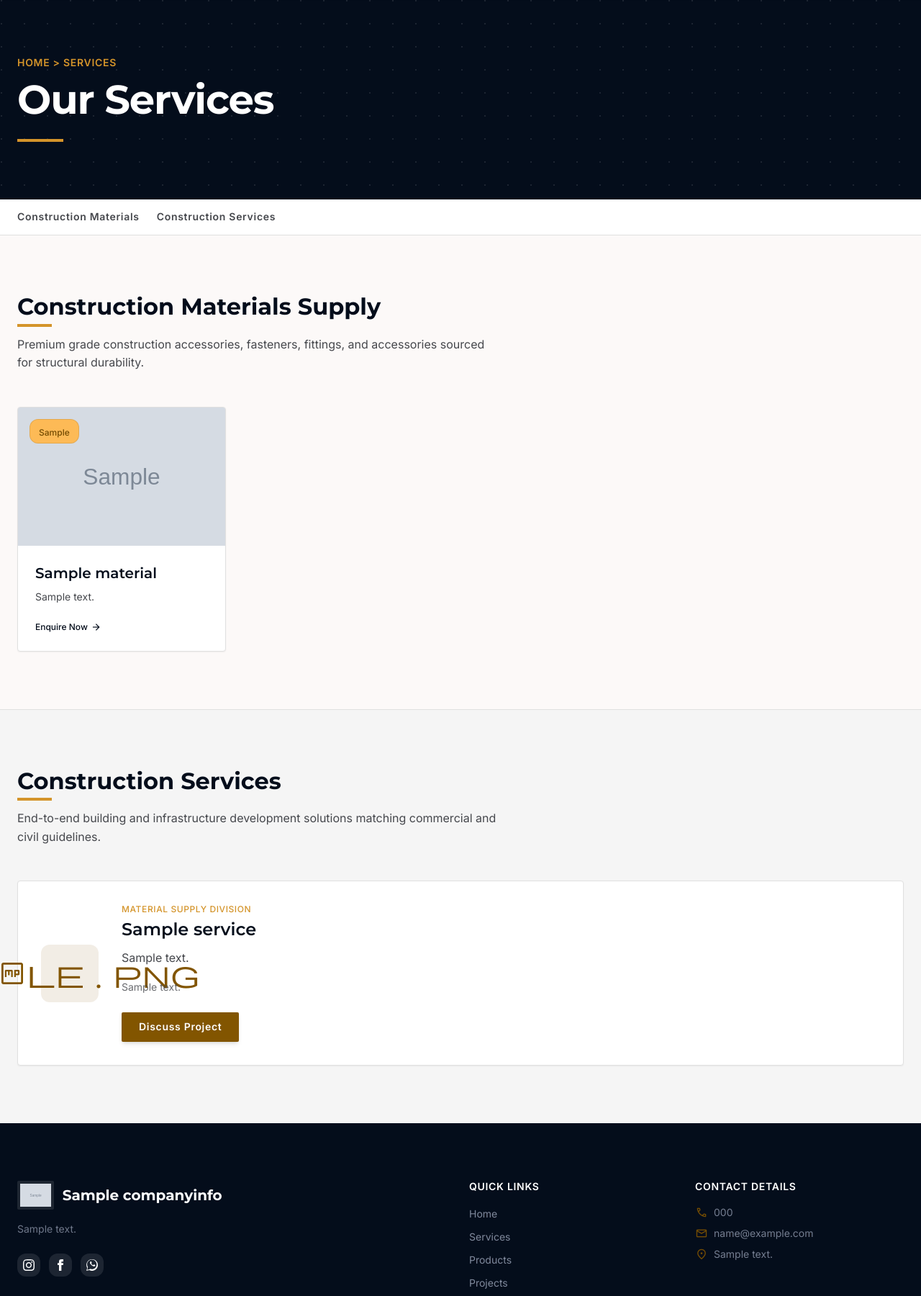
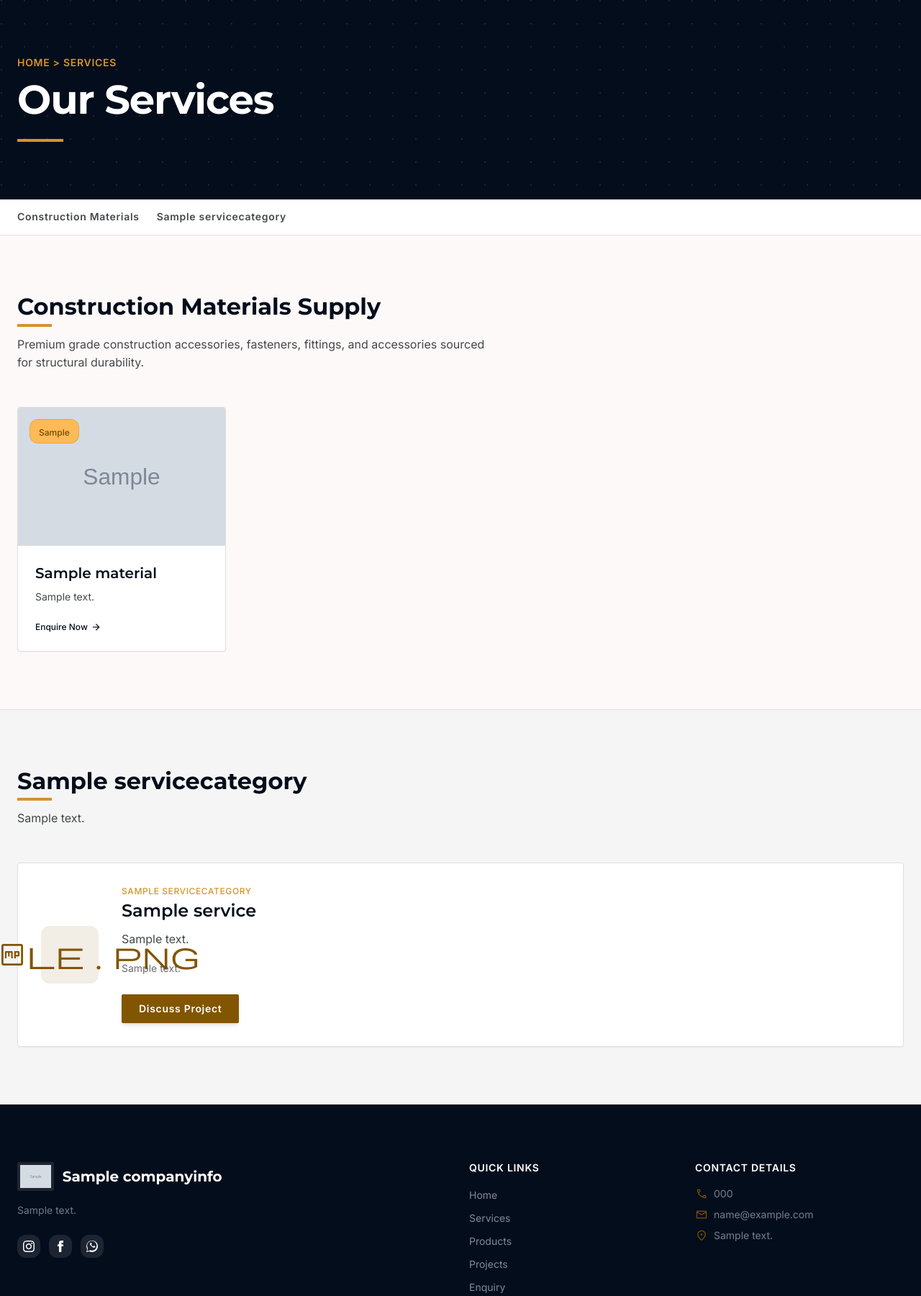
Before and after one commit to gokulsofficial-creator/viruksha, a Django app: page /services/ in a window 1280 px wide. Shown: the part 81-1881 px from the top of the page at 72% size. Run offline with Django 5.2, Linux system fonts and the light colour scheme; tables that the repository leaves empty hold one stand-in row (values such as "Sample post"); grey boxes marked "Sample" are stand-in pictures; some libraries are stand-ins or nearby versions.

Commit message:
Admin & Structure: Convert Service category to a client-manageable database model ServiceCategory

```diff
--- a/core/models.py
+++ b/core/models.py
@@ -34,14 +34,24 @@ class Statistic(models.Model):
     def __str__(self):
         return f"{self.label}: {self.value}"
 
+class ServiceCategory(models.Model):
+    name = models.CharField(max_length=200)
+    slug = models.SlugField(unique=True)
+    description = models.TextField(blank=True)
+    icon_class = models.CharField(max_length=100, blank=True, help_text="Material Symbol icon name, e.g., build")
+    sort_order = models.IntegerField(default=0)
+
+    class Meta:
+        verbose_name = "Service Category"
+        verbose_name_plural = "Service Categories"
+        ordering = ['sort_order', 'name']
+
+    def __str__(self):
+        return self.name
+
 class Service(models.Model):
-    CATEGORY_CHOICES = [
-        ('MATERIAL', 'Construction Material Supply'),
-        ('CONSTRUCTION', 'Construction Services'),
-    ]
-
     title = models.CharField(max_length=200)
-    category = models.CharField(max_length=50, choices=CATEGORY_CHOICES)
+    category = models.ForeignKey(ServiceCategory, on_delete=models.CASCADE, related_name='services')
     slug = models.SlugField(unique=True)
     short_description = models.CharField(max_length=300)
     full_description = models.TextField()
--- a/core/views.py
+++ b/core/views.py
@@ -1,7 +1,7 @@
 from django.shortcuts import render, get_object_or_404
 from django.core.paginator import Paginator
 from django.db.models import Q
-from .models import CompanyInfo, Statistic, Service, Material, ProductCategory, Product, Project
+from .models import CompanyInfo, Statistic, ServiceCategory, Service, Material, ProductCategory, Product, Project
 from .forms import EnquiryForm
 
 def home(request):
@@ -23,11 +23,11 @@ def home(request):
 
 def services_view(request):
     company_info = CompanyInfo.objects.first()
-    services = Service.objects.all()
+    service_categories = ServiceCategory.objects.prefetch_related('services').all()
     materials = Material.objects.all()
     context = {
         'company_info': company_info,
-        'services': services,
+        'service_categories': service_categories,
         'materials': materials,
     }
     return render(request, 'core/services.html', context)
--- a/templates/core/services.html
+++ b/templates/core/services.html
@@ -16,9 +16,11 @@
 
 <!-- Services Sections Navigation Shortcuts -->
 <div class="bg-surface-white border-b border-border-subtle py-4 sticky top-16 md:top-20 z-30">
-    <div class="max-w-container-max mx-auto px-gutter flex gap-6">
+    <div class="max-w-container-max mx-auto px-gutter flex flex-wrap gap-6">
         <a href="#materials-section" class="font-label-lg text-label-lg text-on-surface-variant hover:text-secondary transition-colors">Construction Materials</a>
-        <a href="#construction-section" class="font-label-lg text-label-lg text-on-surface-variant hover:text-secondary transition-colors">Construction Services</a>
+        {% for category in service_categories %}
+            <a href="#category-{{ category.slug }}" class="font-label-lg text-label-lg text-on-surface-variant hover:text-secondary transition-colors">{{ category.name }}</a>
+        {% endfor %}
     </div>
 </div>
 
@@ -58,18 +60,21 @@
     </div>
 </section>
 
-<!-- Construction Services Section -->
-<section id="construction-section" class="py-xl bg-surface-alt border-t border-border-subtle">
+<!-- Service Categories Section -->
+{% for category in service_categories %}
+<section id="category-{{ category.slug }}" class="py-xl bg-surface-alt border-t border-border-subtle">
     <div class="max-w-container-max mx-auto px-gutter">
         <div class="mb-lg">
-            <h2 class="font-headline-lg text-headline-lg text-primary font-bold">Construction Services</h2>
+            <h2 class="font-headline-lg text-headline-lg text-primary font-bold">{{ category.name }}</h2>
             <div class="w-12 h-1 bg-[#d4942a] mt-xs"></div>
-            <p class="font-body-md text-body-md text-on-surface-variant mt-sm max-w-2xl">End-to-end building and infrastructure development solutions matching commercial and civil guidelines.</p>
+            {% if category.description %}
+                <p class="font-body-md text-body-md text-on-surface-variant mt-sm max-w-2xl">{{ category.description }}</p>
+            {% endif %}
         </div>
 
         <div class="space-y-12">
-            {% if services %}
-                {% for service in services %}
+            {% if category.services.all %}
+                {% for service in category.services.all %}
                     <div id="service-{{ service.slug }}" class="bg-surface-white rounded-lg shadow-sm border border-border-subtle p-8 flex flex-col md:flex-row gap-8 items-center card-elevation">
                         <!-- Left Side: Icon & Title -->
                         <div class="flex-shrink-0 w-20 h-20 rounded-full bg-secondary/10 flex items-center justify-center text-secondary">
@@ -78,7 +83,7 @@
                         <!-- Right Side: Content -->
                         <div class="flex-grow">
                             <span class="font-label-md text-label-md text-[#d4942a] uppercase tracking-wider block mb-1">
-                                {% if service.category == 'CONSTRUCTION' %}Construction division{% else %}Material supply division{% endif %}
+                                {{ category.name }}
                             </span>
                             <h3 class="font-headline-md text-headline-md text-primary mb-3">{{ service.title }}</h3>
                             <p class="font-body-md text-body-md text-on-surface-variant mb-4">{{ service.short_description }}</p>
@@ -92,9 +97,10 @@
                     </div>
                 {% endfor %}
             {% else %}
-                <p class="text-on-surface-variant">No services available at the moment.</p>
+                <p class="text-on-surface-variant">No services available in this category.</p>
             {% endif %}
         </div>
     </div>
 </section>
+{% endfor %}
 {% endblock %}
```
Also changed, not shown: core/admin.py (+7 -1 lines), core/tests.py (+8 -2 lines), core/migrations/0009_servicecategory_service_category_link.py (added), core/migrations/0010_remove_service_category_link_alter_service_category.py (added).
